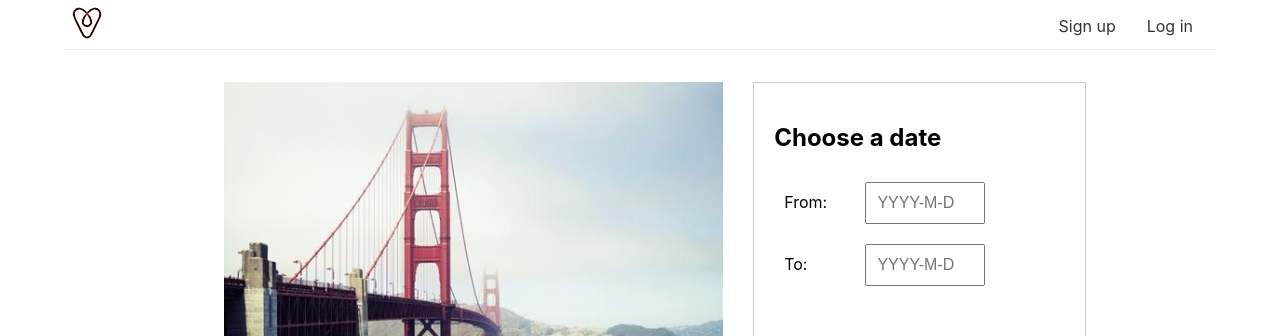
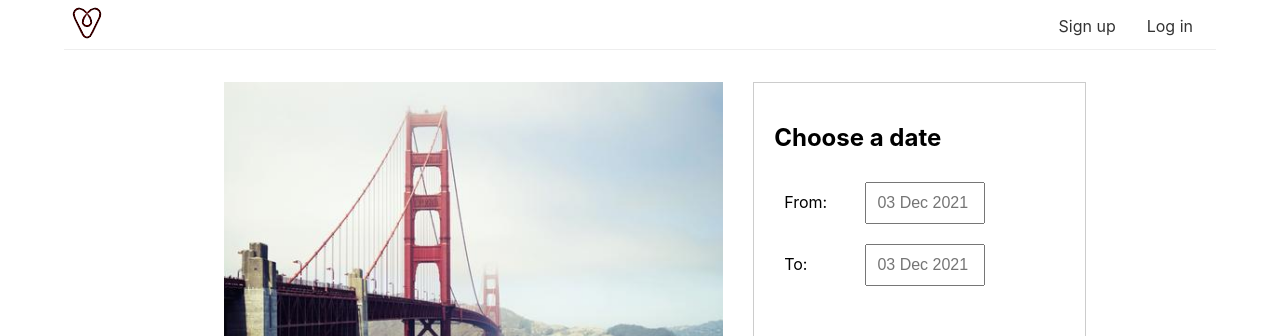
Before and after one commit to xanisu/nextbnb, a Next.js app: page /houses/1 in a window 1280 px wide. Shown: the top 336 px of the page. Built offline with nearby package versions, Linux system fonts and the light colour scheme.

Commit message:
9/20 fs airbnb dateRangePicker useSate

```diff
--- a/components/DateRangePicker.js
+++ b/components/DateRangePicker.js
@@ -1,16 +1,62 @@
 import DayPickerInput from 'react-day-picker/DayPickerInput'
 import 'react-day-picker/lib/style.css'
+import dateFnsFormat from 'date-fns/format'
+import dateFnsParse from 'date-fns/parse'
+import { DateUtils } from 'react-day-picker'
+import { useState } from 'react'
+
+const parseDate = (str, format, locale) => {
+    const parsed = dateFnsParse(str, format, new Date(), { locale })
+    return DateUtils.isDate(parsed) ? parsed : null
+}
+
+const formatDate = (date, format, locale) => dateFnsFormat(date, format, { locale })
+
+const format = 'dd MMM yyy'
 
 export default function DateRangePicker() {
+    const [startDate, setStartDate] = useState(new Date())
+    const [endDate, setEndDate] = useState(new Date())
+
     return (
         <div className="date-range-picker-container">
             <div>
                 <label>From:</label>
-                <DayPickerInput />
+                <DayPickerInput
+                    formatDate={formatDate}
+                    format={format}
+                    parseDate={parseDate}
+                    placeholder={`${dateFnsFormat(new Date(), format)}`}
+                    dayPickerProps={{
+                        modifiers: {
+                          disabled: {
+                            before: new Date()
+                          }
+                        }
+                      }}
+                    onDayChange={(day)=> {
+                        setStartDate(day)
+                    }}
+                />
             </div>
             <div>
                 <label>To:</label>
-                <DayPickerInput />
+                <DayPickerInput
+                formatDate={formatDate}
+                format={format}
+                parseDate={parseDate}
+                placeholder={`${dateFnsFormat(new Date(), format)}`}
+                dayPickerProps={{
+                    modifiers: {
+                      disabled: {
+                        before: new Date()
+                      }
+                    }
+                  }}
+                onDayChange={(day)=>{
+                    setEndDate(day)
+                }}
+                />
             </div>
 
             <style jsx>
--- a/package.json
+++ b/package.json
@@ -13,6 +13,7 @@
     "react-dom": "17.0.2"
   },
   "devDependencies": {
+    "date-fns": "^2.27.0",
     "eslint": "7.32.0",
     "eslint-config-next": "12.0.4",
     "react-day-picker": "^7.4.10"
```
Also changed, not shown: 1 other file (tests, documents, lock files or other folders).
